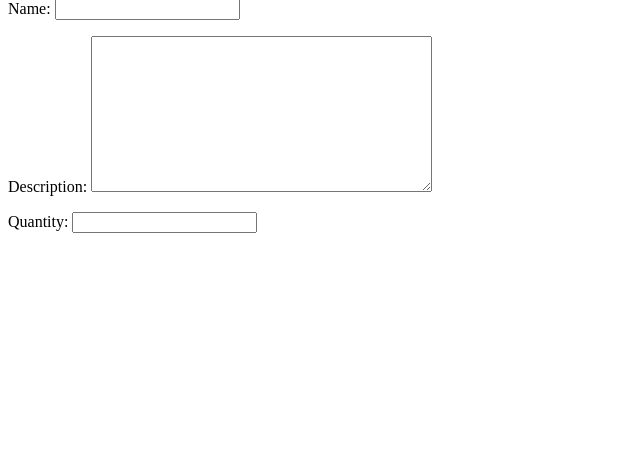
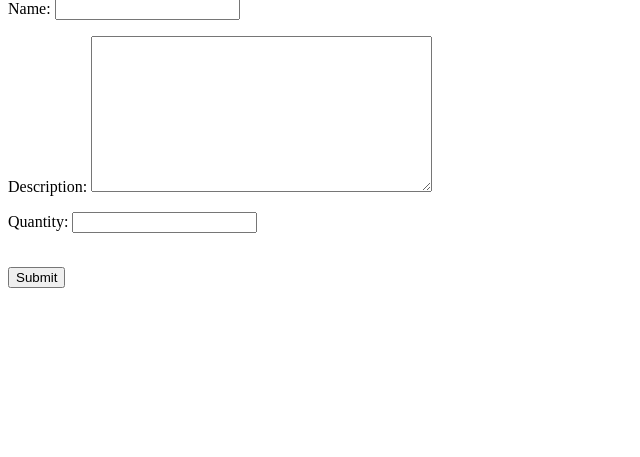
Before and after one commit to KCL-SEG/things-2-alex-enc, a Django app: page / in a window 1280 px wide. Shown: the part 101-558 px from the top of the page, without its empty margins (0-640 px from the left). Run offline with Django 3.2, Linux system fonts and the light colour scheme.

Commit message:
Include a submit button

```diff
--- a/things/templates/home.html
+++ b/things/templates/home.html
@@ -10,6 +10,8 @@
   <form action="{% url 'home'%}" method="post">
     {% csrf_token %}
     {{ form.as_p }}
+    <br />
+    <input type="submit" value="Submit">
     </form>
 </body>
 </html>
```
